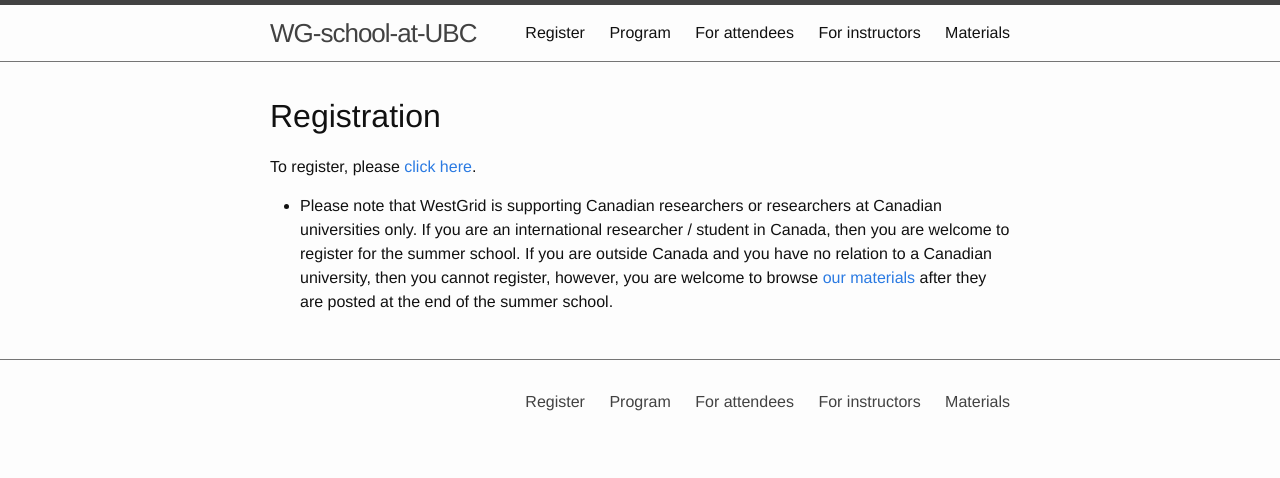
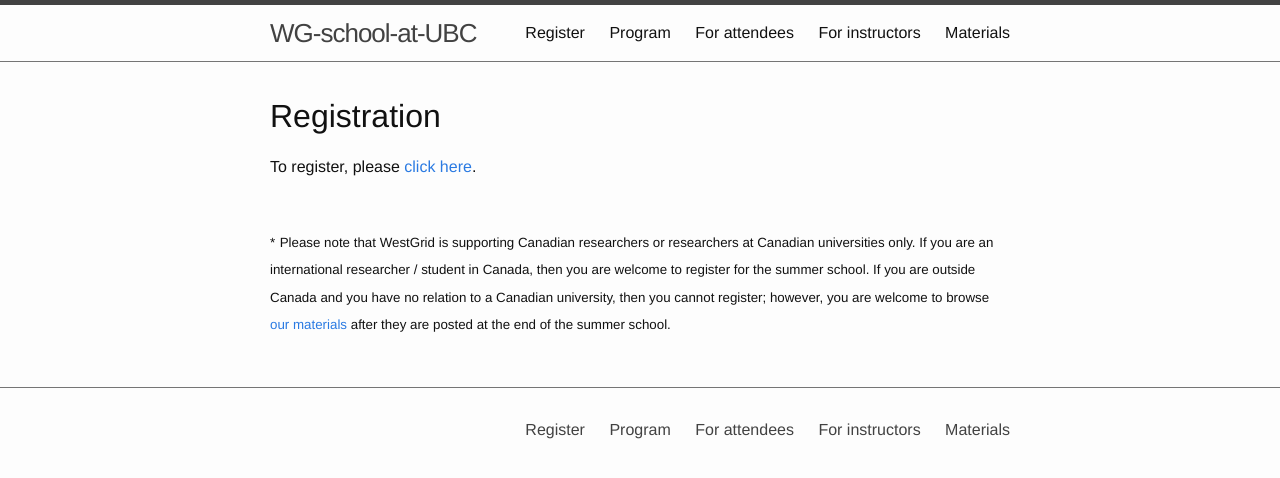
Before and after one commit to WestGrid/ubcSummerSchool2019, a Jekyll site: the page built from 0-register.md, in a window 1280 px wide. Shown: the top 478 px of the page. Built offline with Jekyll 4.4.1, drawn with Linux system fonts in a browser that asks for light colours.

Commit message:
2019-Jun-11 11:04

```diff
--- a/0-register.md
+++ b/0-register.md
@@ -8,8 +8,10 @@ nav: true
 
 To register, please <a href="https://www.eventbrite.ca/e/westgrid-research-computing-summer-school-2019-university-of-british-columbia-tickets-61477886012" target="_blank">click here</a>.
 
-* Please note that WestGrid is supporting Canadian researchers or researchers at Canadian universities
-  only. If you are an international researcher / student in Canada, then you are welcome to register for
-  the summer school. If you are outside Canada and you have no relation to a Canadian university, then
-  you cannot register, however, you are welcome to browse [our materials]({{ site.baseurl
-  }}/4-materials.html) after they are posted at the end of the summer school.
+&nbsp;
+
+<sup>*</sup> <sup> Please note that WestGrid is supporting Canadian researchers or researchers at
+Canadian universities only. If you are an international researcher / student in Canada, then you are
+welcome to register for the summer school. If you are outside Canada and you have no relation to a
+Canadian university, then you cannot register; however, you are welcome to browse [our materials]({{
+site.baseurl }}/4-materials.html) after they are posted at the end of the summer school. </sup>
```
